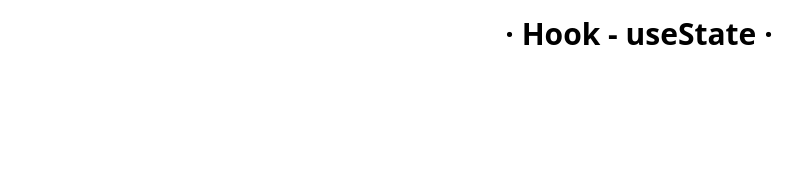
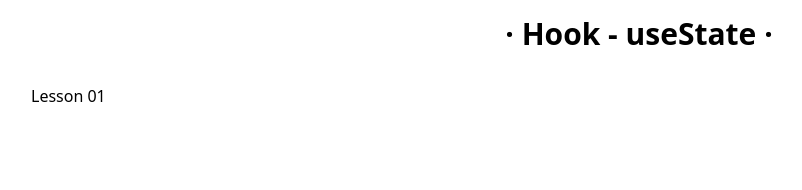
Before and after one commit to timabuntu/ReactJsNinja, a React (Vite) app: page /usestate in a window 1280 px wide. Shown: the top 190 px of the page, without its empty margins (1-803 px from the left). Built offline with nearby package versions, Linux system fonts and the light colour scheme.

Commit message:
chore: Lesson01 component imported

```diff
--- a/src/pages/UseState.jsx
+++ b/src/pages/UseState.jsx
@@ -1,5 +1,13 @@
+import { Lesson01 } from '../components/useState/Lesson01';
 export function UseState() {
   return (
-    <h1 className='mt-4 text-3xl font-bold text-center'>· Hook - useState ·</h1>
+    <>
+      <h1 className='mt-4 text-3xl font-bold text-center'>
+        · Hook - useState ·
+      </h1>
+      <main className='p-8'>
+        <Lesson01 />
+      </main>
+    </>
   );
 }
```
